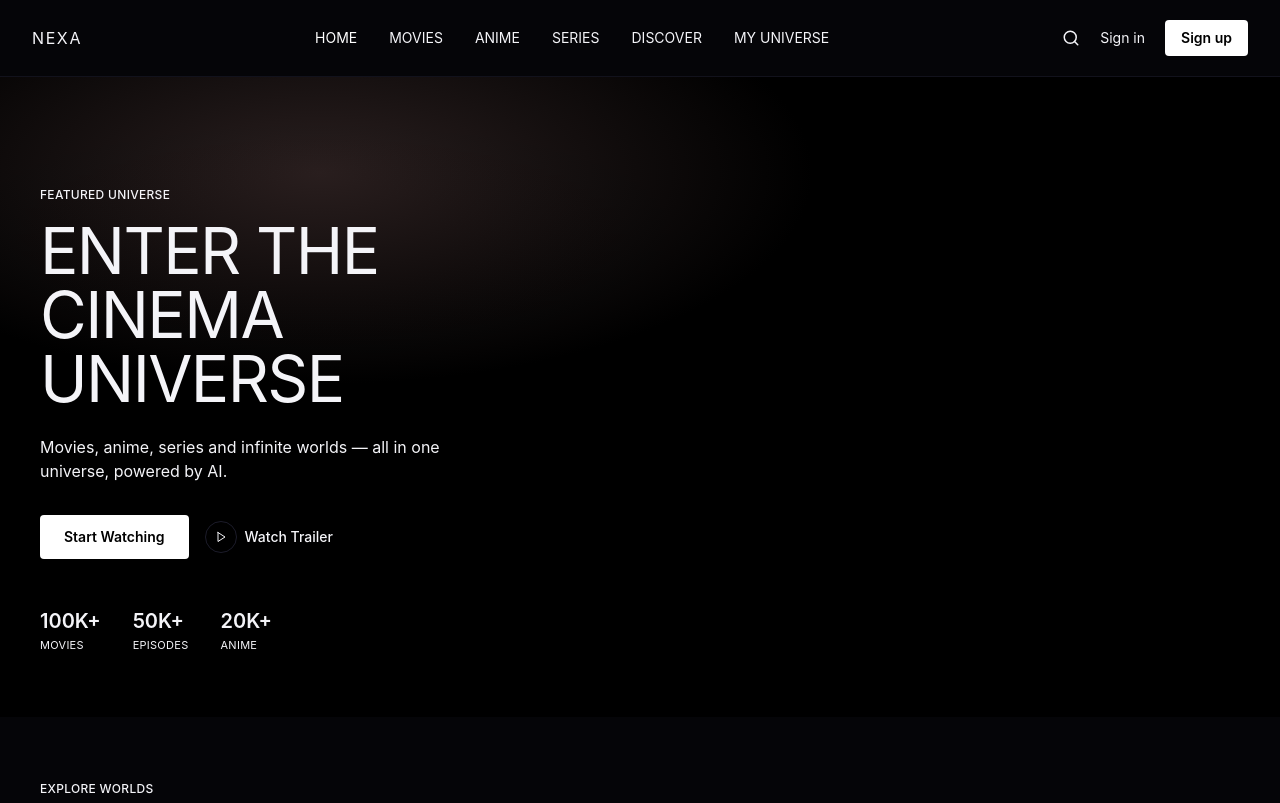
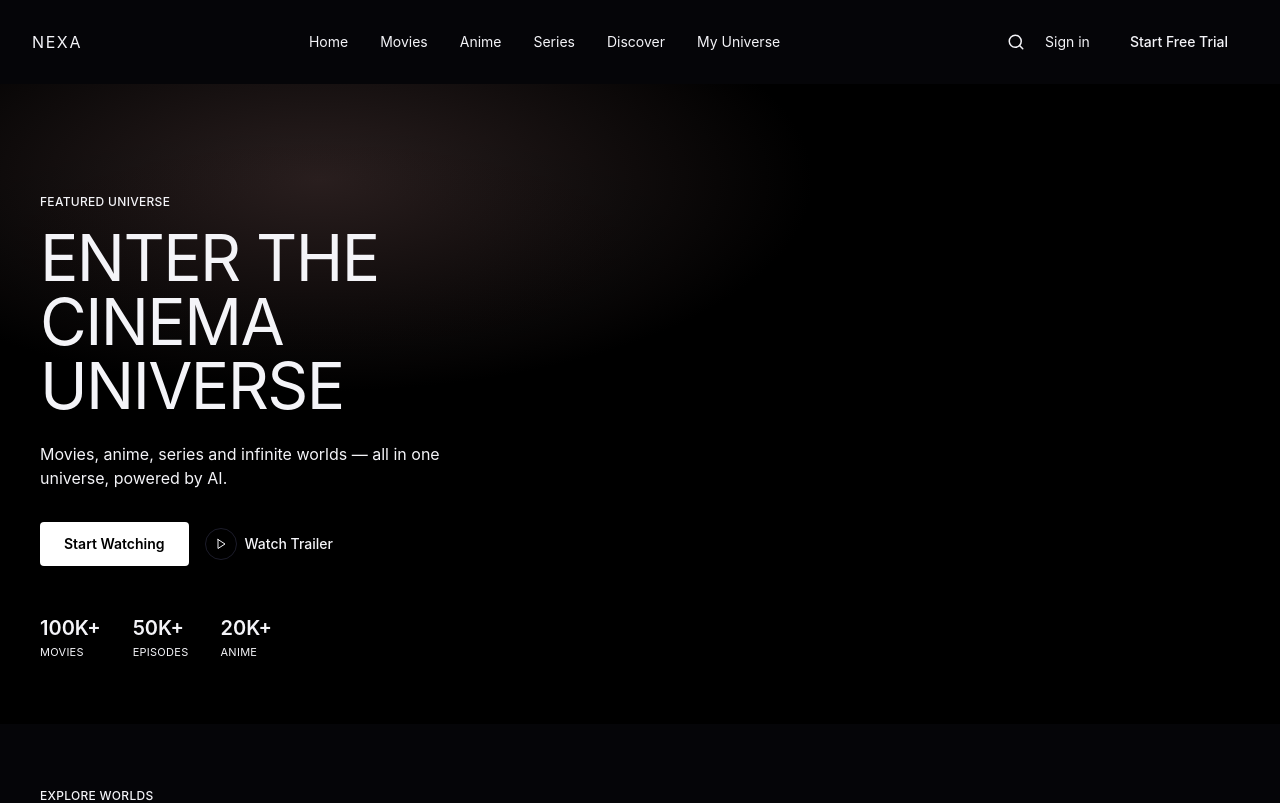
Before and after one commit to snsesu/Tzi, a Next.js app: page / in a window 1280 px wide. Shown: the top 803 px of the page. Built offline with nearby package versions, Linux system fonts and the light colour scheme.

Commit message:
Frame.io DESIGN.md: Navbar pill button + ghost nav links

```diff
--- a/components/Navbar.tsx
+++ b/components/Navbar.tsx
@@ -14,36 +14,40 @@ const links = [
 
 export default function Navbar() {
   return (
-    <nav className="flex items-center justify-between px-8 py-5 border-b border-nexa-border/60">
-      <Link href="/" className="text-base font-normal tracking-widest">
+    <nav className="flex items-center justify-between px-8 py-5">
+      <Link href="/" className="text-base font-normal tracking-widest text-carbon">
         NEXA
       </Link>
 
-      <ul className="hidden md:flex items-center gap-8 text-sm text-nexa-slate">
+      <ul className="hidden md:flex items-center gap-8 text-sm">
         {links.map((link, i) => (
           <li key={link.label}>
             <Link
               href={link.href}
-              className={i === 0 ? "text-white" : "hover:text-white cursor-pointer"}
+              className={
+                i === 0
+                  ? "text-carbon"
+                  : "text-carbon/70 hover:text-carbon hover:underline underline-offset-4 transition"
+              }
             >
-              {link.label.toUpperCase()}
+              {link.label}
             </Link>
           </li>
         ))}
       </ul>
 
       <div className="flex items-center gap-5">
-        <Link href="/search" className="text-nexa-slate hover:text-white">
+        <Link href="/search" className="text-carbon/70 hover:text-carbon">
           <Search size={18} />
         </Link>
-        <Link href="/login" className="text-sm text-nexa-slate hidden sm:block cursor-pointer">
+        <Link href="/login" className="text-sm text-carbon hidden sm:block">
           Sign in
         </Link>
         <Link
           href="/login"
-          className="px-4 py-2 rounded text-sm font-semibold bg-white text-black"
+          className="px-5 py-3 rounded-pill text-sm font-medium bg-carbon text-obsidian"
         >
-          Sign up
+          Start Free Trial
         </Link>
       </div>
     </nav>
```
